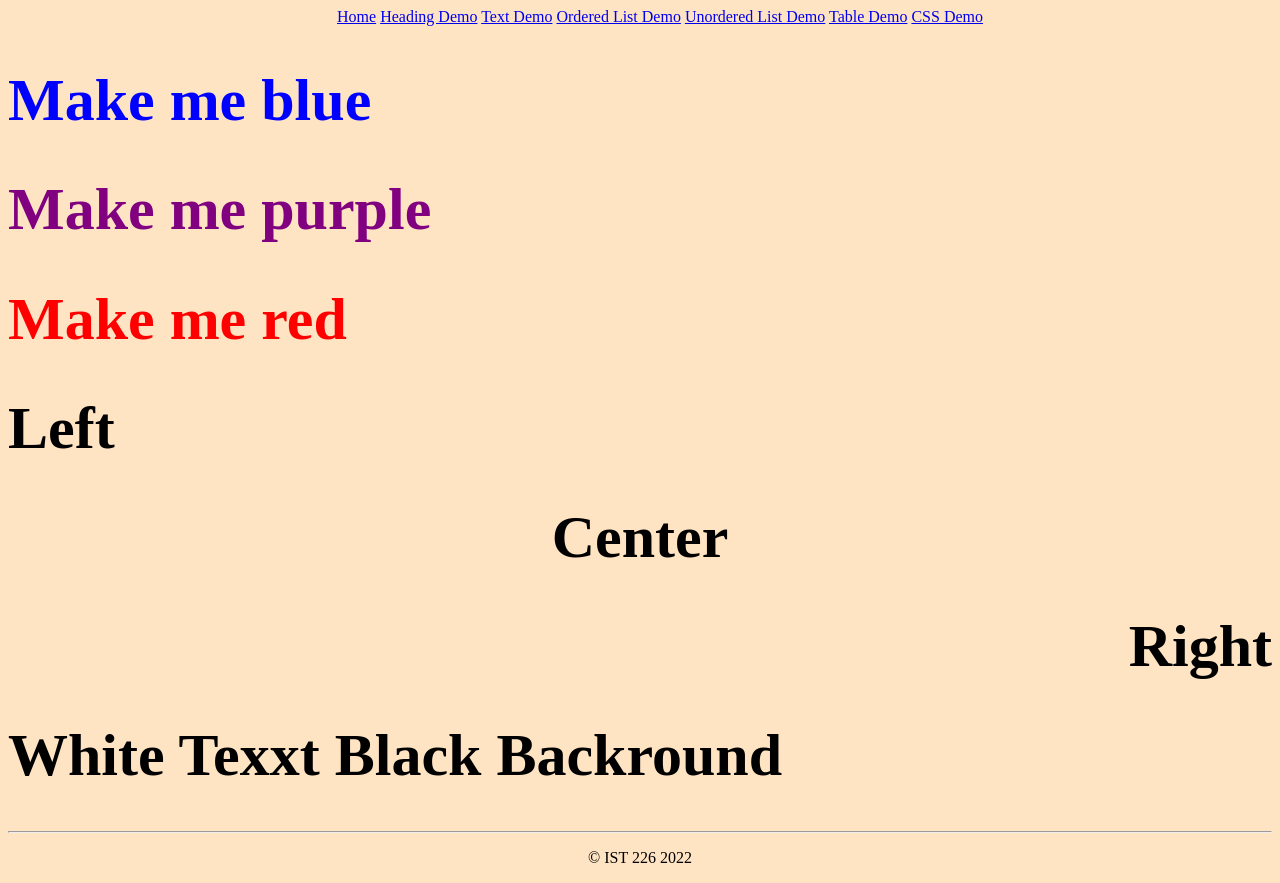
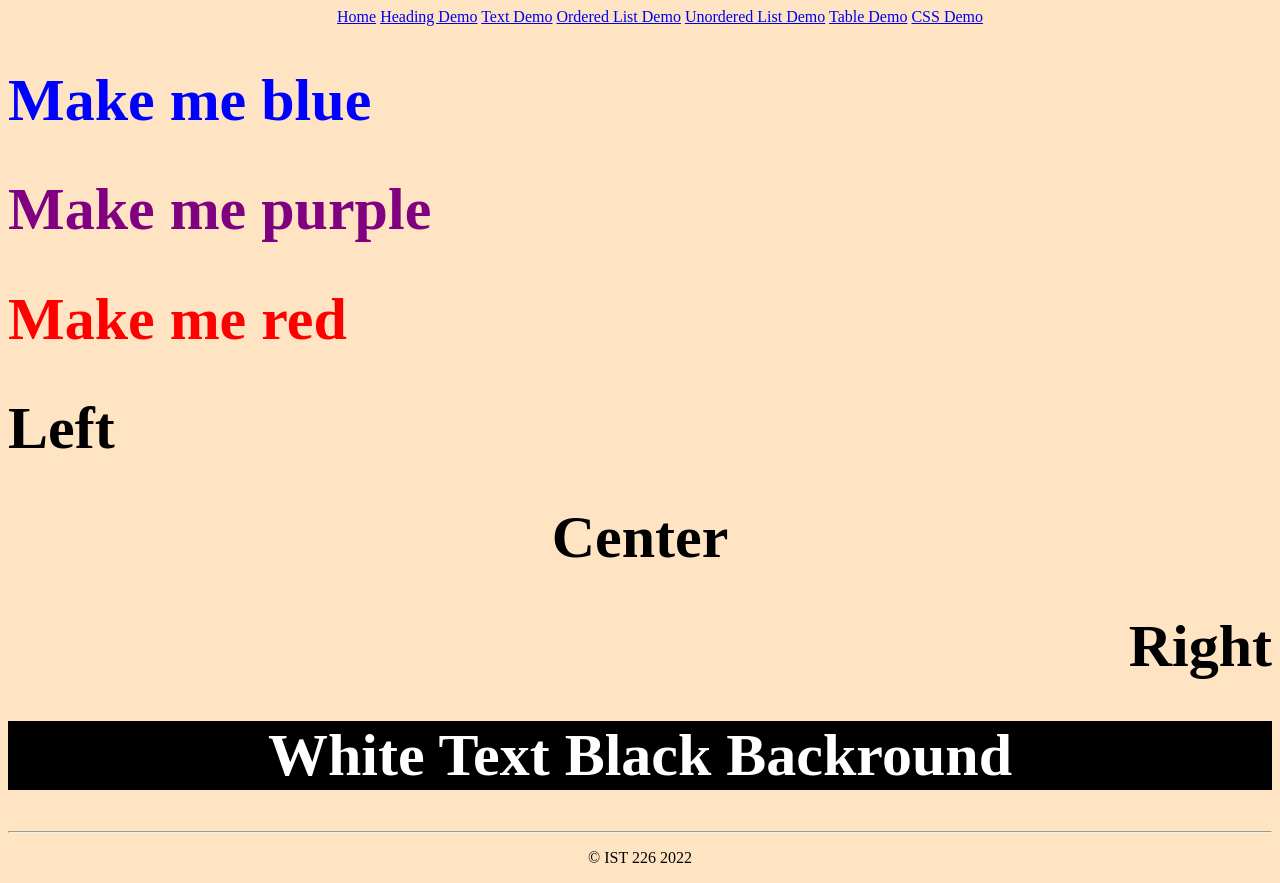
Before and after one commit to swade5508/swade5508.github.io, a plain HTML site: page Website/CssDemo.html in a window 1280 px wide. Drawn offline with Linux system fonts and the light colour scheme.

Commit message:
Add files via upload

```diff
--- a/CssDemo.css
+++ b/CssDemo.css
@@ -30,6 +30,6 @@ h1{
     color: white;
 }
 
-.blackBackround{
+.blackBackground{
     background-color: black;
 }
--- a/Website/CssDemo.css
+++ b/Website/CssDemo.css
@@ -25,3 +25,11 @@ h1{
 .alignRight{
     text-align: right;
 }
+
+.white{
+    color: white;
+}
+
+.blackBackground{
+    background-color: black;
+}
--- a/Website/CssDemo.html
+++ b/Website/CssDemo.html
@@ -36,7 +36,7 @@
 <h1 class="alignLeft">Left</h1>
 <h1 class="alignCenter">Center</h1>
 <h1 class="alignRight">Right</h1>
-<h1>White Texxt Black Backround</h1>
+<h1 class="alignCenter white blackBackground">White Text Black Backround</h1>
     <footer>
 <center>
     <hr>
```
